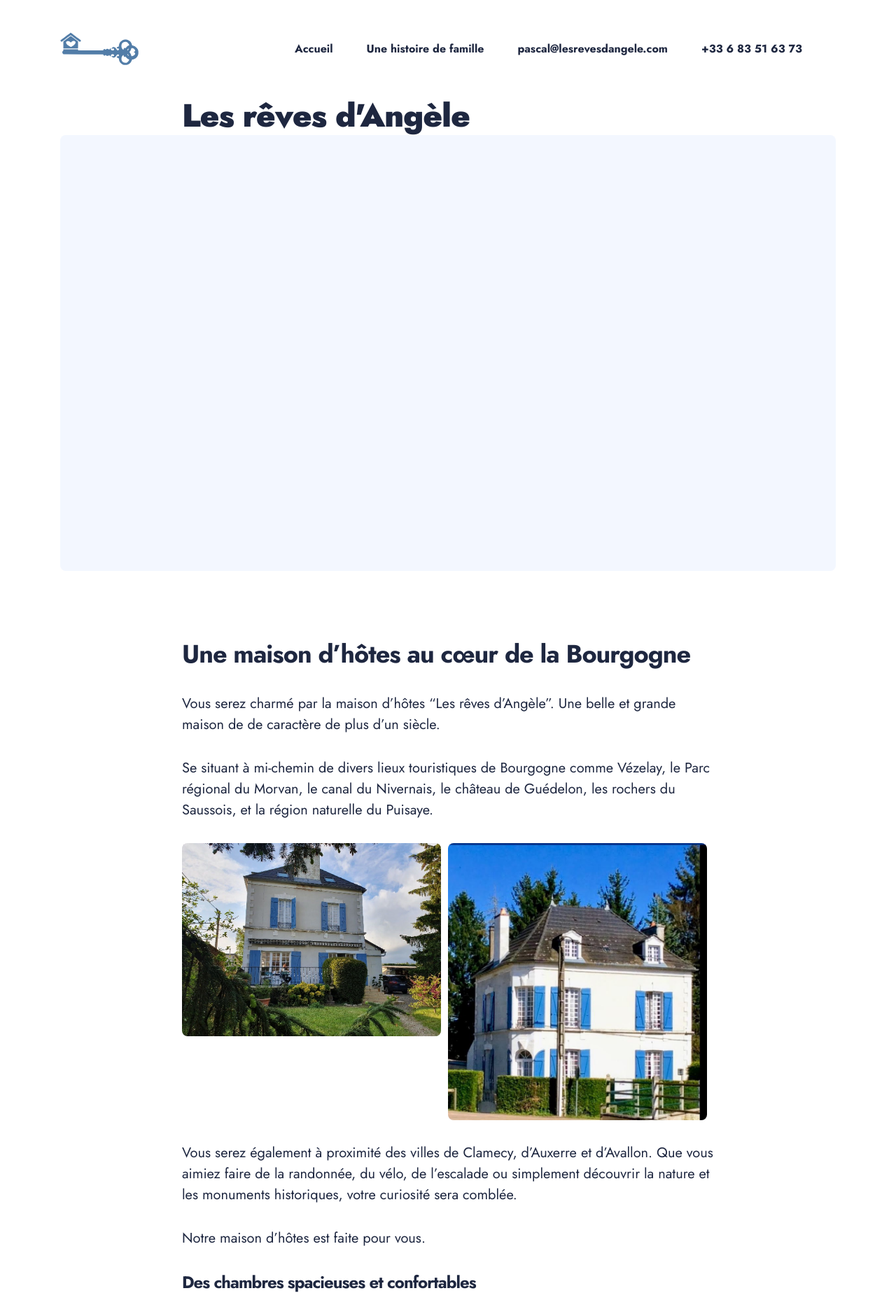
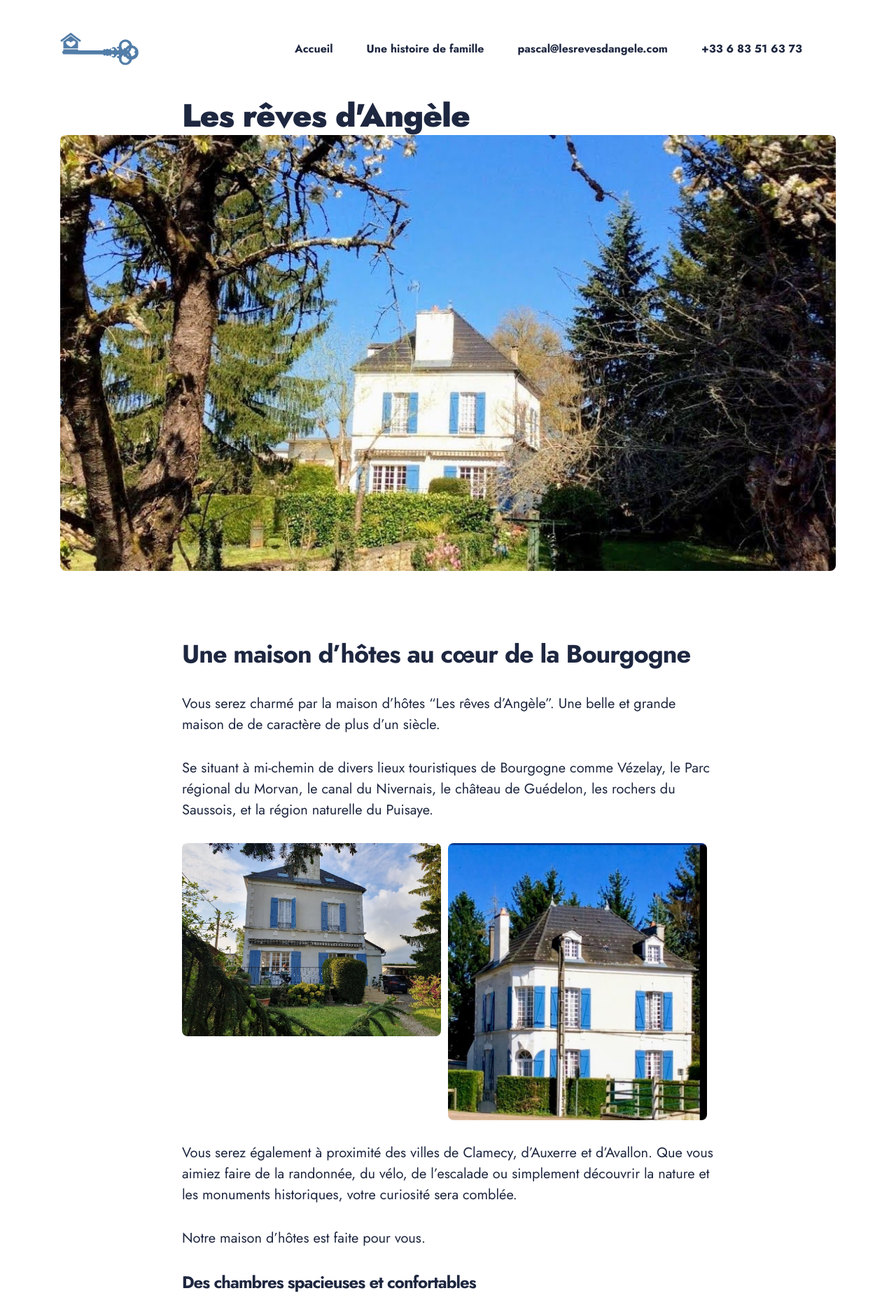
Before and after one commit to slimooo/revesdangele, a Jekyll site: the page built from index.md, in a window 1280 px wide. Shown: the top 1878 px of the page at 70% size. Built offline with Jekyll 4.4.1, drawn with Linux system fonts in a browser that asks for light colours; nearby versions of some CDN libraries.

Commit message:
Update page.html

```diff
--- a/_layouts/page.html
+++ b/_layouts/page.html
@@ -26,8 +26,10 @@ layout: default
 
       <div class="col col-12">
         <div class="page-image">
-          <img class="lazy" data-src="{{site.baseurl}}{{page.image}}" alt="{{page.title}}">
+          <img class="lazy loaded" alt="Maison d'hôte Bourgogne" data-ll-status="loaded" src="/images/IMG_2035-2-min.jpg">
         </div>
+
+
       </div>
       {% endif %}
 
```
